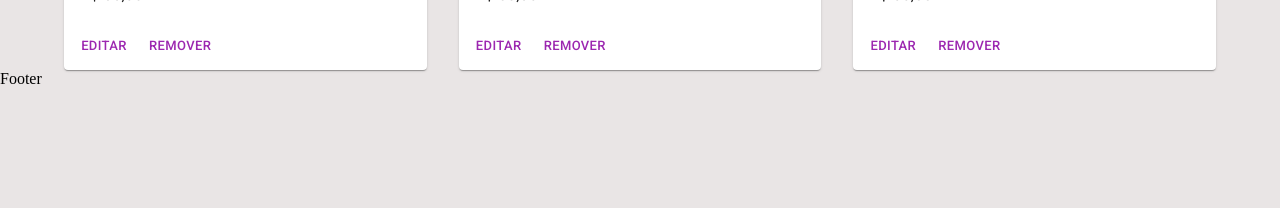
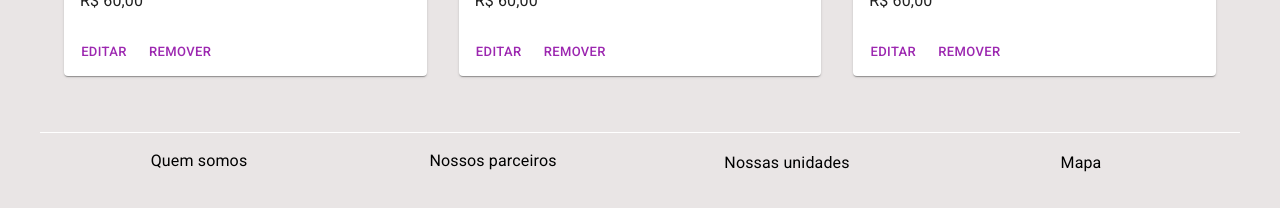
Before and after one commit to trsmrs/CloneOlX, a Next.js app: page / in a window 1280 px wide. Shown: the part 556-764 px from the top of the page. Built offline with nearby package versions, Linux system fonts and the light colour scheme.

Commit message:
estilizando o footer

```diff
--- /dev/null
+++ b/src/components/Fotter.js
@@ -0,0 +1,63 @@
+import { createTheme, Grid, Typography } from "@mui/material"
+import { makeStyles } from "@mui/styles"
+import { Box, Container } from "@mui/system"
+import Link from "next/link"
+
+
+
+const styles = makeStyles((theme) =>({
+    footer:{
+    [theme.breakpoints.up('sm')]:{
+       paddingTop: theme.spacing(6),
+       paddingBottom: theme.spacing(6),
+       backgroundColor: 'red'
+    }
+}
+}))
+
+const Footer = () =>{
+ const classes = styles()
+
+
+    return (
+
+        <Container
+        maxWidth="lg"
+        component='footer'
+        sx={{borderTop: '1px solid #fff',
+        paddingTop: {md:2, sm:6, xs: 8},
+        paddingBottom: {md:3, sm: 6, xs: 8}}}
+
+        >
+            <Grid container spacing={3}>
+             <Grid item sx={6} sm={3}>
+                <Box textAlign='center'>
+                    <Link href="/"><Typography>Quem somos</Typography></Link>
+                </Box>
+             </Grid>
+
+             <Grid item sx={6} sm={3}>
+                <Box textAlign='center'>
+                    <Link href="/"><Typography>Nossos parceiros</Typography></Link>
+                </Box>
+             </Grid>
+
+             <Grid item sx={6} sm={3}>
+                <Box textAlign='center'>
+                    <Link href="/"><Typography variant="subtitle1">Nossas unidades</Typography></Link>
+                </Box>
+             </Grid>
+             <Grid item sx={6} sm={3}>
+                <Box textAlign='center'>
+                    <Link href="/"><Typography variant="subtitle1">Mapa</Typography></Link>
+                </Box>
+             </Grid>
+            </Grid>
+        </Container>
+
+
+    )
+}
+
+
+export default Footer
--- a/src/components/Header.js
+++ b/src/components/Header.js
@@ -52,7 +52,7 @@ export default function ButtonAppBar() {
               </Link>
               <Divider sx={{ marginBottom: 1 }}></Divider>
               <Link href='/'>
-                <MenuItem>Sair</MenuItem>
+                <MenuItem sx={{marginLeft:1}}>Sair</MenuItem>
               </Link>
             </Menu>
           </Toolbar>
--- a/src/templates/Default.js
+++ b/src/templates/Default.js
@@ -1,5 +1,6 @@
 import Header from '../components/Header'
-
+import Footer from '../components/Fotter'
+import { Box } from '@mui/material'
 
 
 const Default = ({children}) =>{
@@ -7,9 +8,11 @@ const Default = ({children}) =>{
         <>
 
         <Header />
+        <Box sx={{padding:"6px 0px 56px"}}>
         {children}
-        <footer>Footer</footer>
+        </Box>
 
+        <Footer></Footer>
         </>
     )
 }
```
